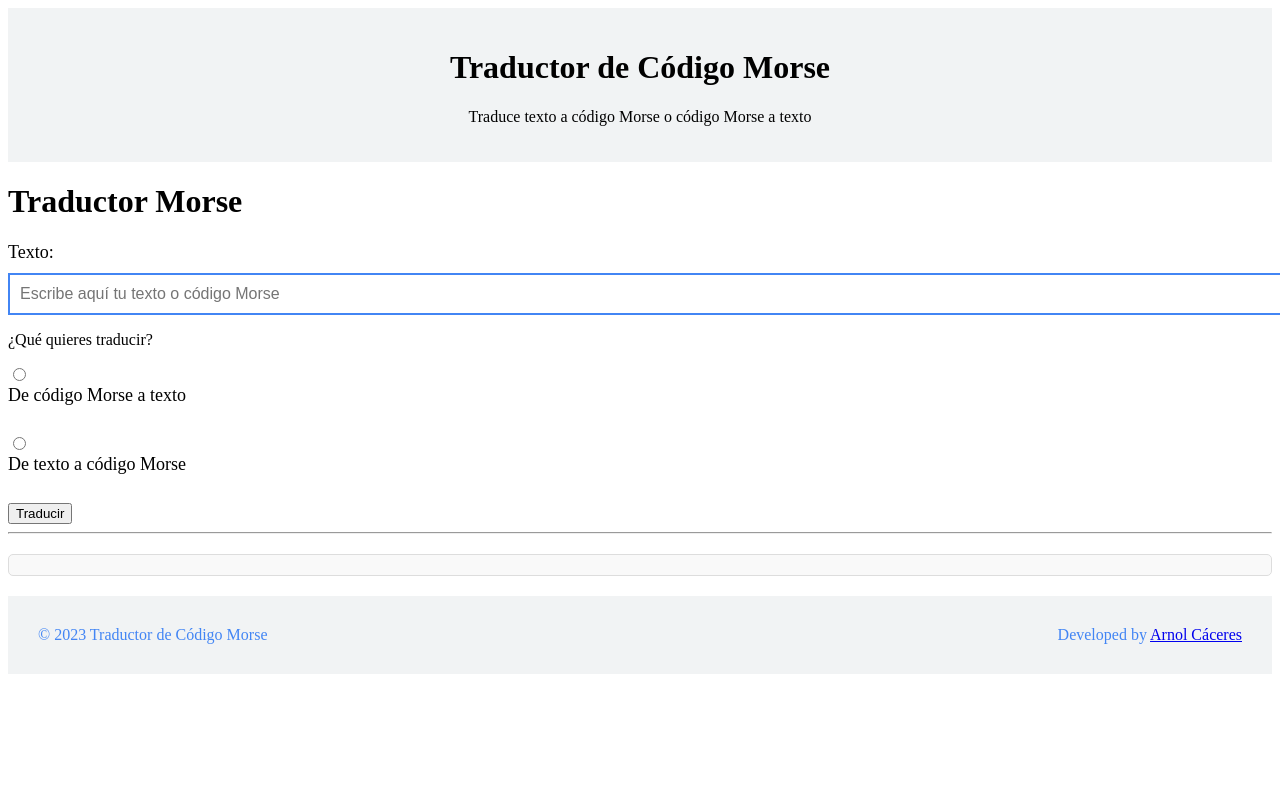
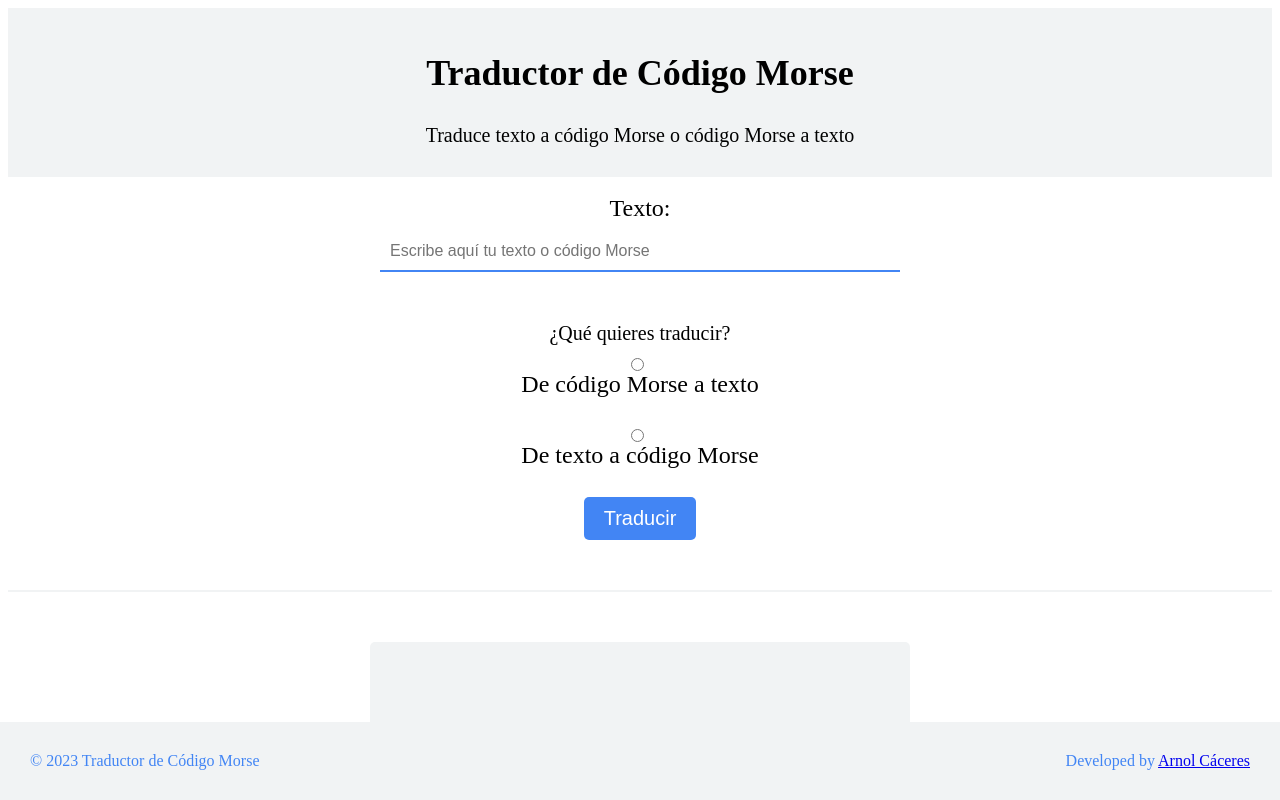
Before and after one commit to arnolcb/morseTranslator, a plain HTML site: page index.html in a window 1280 px wide. Drawn offline with nearby package versions, Linux system fonts and the light colour scheme.

Commit message:
2.0 version
Second functional version
New:
-Copy button
-Play button (no finish)

```diff
--- /dev/null
+++ b/assets/script.js
@@ -0,0 +1,125 @@
+// función para traducir el texto introducido
+function traducir() {
+  // obtener el texto introducido
+  var texto = document.getElementById("texto").value;
+  // obtener la opción de traducción seleccionada
+  var traduccion = document.querySelector(
+    'input[name="traduccion"]:checked'
+  ).value;
+  // variable para almacenar el resultado de la traducción
+  var resultado = "";
+  // traducción de Morse a texto
+  if (traduccion === "morse2texto") {
+    // tabla de caracteres Morse a texto
+    var morseATexto = {
+      ".-": "A",
+      "-...": "B",
+      "-.-.": "C",
+      "-..": "D",
+      ".": "E",
+      "..-.": "F",
+      "--.": "G",
+      "....": "H",
+      "..": "I",
+      ".---": "J",
+      "-.-": "K",
+      ".-..": "L",
+      "--": "M",
+      "-.": "N",
+      "---": "O",
+      ".--.": "P",
+      "--.-": "Q",
+      ".-.": "R",
+      "...": "S",
+      "-": "T",
+      "..-": "U",
+      "...-": "V",
+      ".--": "W",
+      "-..-": "X",
+      "-.--": "Y",
+      "--..": "Z",
+      "-----": "0",
+      ".----": "1",
+      "..---": "2",
+      "...--": "3",
+      "....-": "4",
+      ".....": "5",
+      "-....": "6",
+      "--...": "7",
+      "---..": "8",
+      "----.": "9",
+    };
+    // traducción de cada letra o número en el texto Morse
+    resultado = texto
+      .split(" ")
+      .map(function (codigo) {
+        return morseATexto[codigo];
+      })
+      .join("");
+  }
+  // traducción de texto a Morse
+  else if (traduccion === "texto2morse") {
+    // tabla de caracteres texto a Morse
+    var textoAMorse = {
+      A: ".-",
+      B: "-...",
+      C: "-.-.",
+      D: "-..",
+      E: ".",
+      F: "..-.",
+      G: "--.",
+      H: "....",
+      I: "..",
+      J: ".---",
+      K: "-.-",
+      L: ".-..",
+      M: "--",
+      N: "-.",
+      O: "---",
+      P: ".--.",
+      Q: "--.-",
+      R: ".-.",
+      S: "...",
+      T: "-",
+      U: "..-",
+      V: "...-",
+      W: ".--",
+      X: "-..-",
+      Y: "-.--",
+      Z: "--..",
+      0: "-----",
+      1: ".----",
+      2: "..---",
+      3: "...--",
+      4: "....-",
+      5: ".....",
+      6: "-....",
+      7: "--...",
+      8: "---..",
+      9: "----.",
+      " ": " ",
+    };
+    // traducción de cada letra en el texto
+    resultado = texto
+      .toUpperCase()
+      .split("")
+      .map(function (letra) {
+        return textoAMorse[letra] || " ";
+      })
+      .join(" ");
+  }
+  // mostrar el resultado de la traducción
+  document.getElementById("resultado").innerHTML = resultado;
+}
+
+//CODIGO PARA COPIAR Y ESCUCHAR EL RESULTADO
+function copiarResultado() {
+  const resultado = document.querySelector("#resultado").textContent;
+  navigator.clipboard.writeText(resultado).then(() => {
+    const btnCopiar = document.querySelector("#copiar");
+    btnCopiar.textContent = "Copiado ✔️";
+    setTimeout(() => {
+      btnCopiar.textContent = "Copiar";
+    }, 3000);
+  });
+}
--- a/assets/styles.css
+++ b/assets/styles.css
@@ -26,34 +26,134 @@ nav {
   }*/
 
   /* estilos para el formulario de traducción */
+  main {
+    max-width: 800px;
+    margin: auto;
+    padding: 20px;
+  }
+
+  h1 {
+    font-size: 36px;
+    text-align: center;
+    margin-bottom: 30px;
+  }
+
   form {
-    margin-top: 30px;
-    text-align: center;
+    display: flex;
+    flex-direction: column;
+    align-items: center;
+    margin-bottom: 50px;
   }
-  form label {
-    display: block;
-    font-size: 18px;
+
+  label {
+    font-size: 24px;
     margin-bottom: 10px;
   }
-  form input[type="text"] {
-    border: 2px solid #4285F4;
+
+  input[type="text"] {
+    padding: 10px;
     font-size: 16px;
-    padding: 10px;
+    border: none;
+    border-bottom: 2px solid #4285F4;
+    margin-bottom: 30px;
     width: 100%;
+    max-width: 500px;
+  }
+
+  p {
+    font-size: 20px;
+    margin-bottom: 10px;
+  }
+
+  input[type="radio"] {
+    margin-right: 10px;
+  }
+
+  button[type="button"] {
+    background-color: #4285F4;
+    color: #fff;
+    padding: 10px 20px;
+    border: none;
+    border-radius: 5px;
+    font-size: 20px;
+    cursor: pointer;
+    transition: background-color 0.3s ease;
+  }
+
+  button[type="button"]:hover {
+    background-color: #2C6BB1;
+  }
+
+  hr {
+    margin: 50px 0;
+    border: none;
+    border-top: 2px solid #F1F3F4;
+  }
+
+
+  #resultado-container {
+    display: flex;
+    flex-direction: column;
+    align-items: center;
   }
 
   #resultado {
-    margin-top: 20px;
-    padding: 10px;
-    background-color: #f9f9f9;
-    border: 1px solid #ddd;
+    background-color: #F1F3F4;
+    padding: 20px;
+    margin-bottom: 20px;
+    border-radius: 5px;
+    width: 100%;
+    max-width: 500px;
+    min-height: 50px;
+    display: flex;
+    align-items: center;
+    justify-content: center;
+    flex-wrap: wrap;
+    font-size: 20px;
+    color: #4285F4;
+  }
+
+  #botones-resultado {
+    display: flex;
+    justify-content: flex-end;
+    width: 100%;
+    max-width: 500px;
+  }
+
+  #copiar, #reproducir {
+    background-color: #fff;
+    color: #4285F4;
+    padding: 5px 10px;
+    border: 1px solid #4285F4;
     border-radius: 5px;
     font-size: 16px;
-    line-height: 1.5;
+    margin-left: 10px;
+    cursor: pointer;
+    transition: background-color 0.3s ease;
+  }
+
+  #copiar:hover, #reproducir:hover {
+    background-color: #4285F4;
+    color: #fff;
+  }
+
+  #copiar.copiado {
+    background-color: #2ECC71;
+    border-color: #2ECC71;
+    color: #fff;
+  }
+
+  #copiar.copiado:hover {
+    background-color: #27AE60;
+    border-color: #27AE60;
   }
 
   /* estilos para el pie de página */
   footer{
+    position: fixed;
+    bottom: 0;
+    left: 0;
+    right: 0;
     margin-top: 20px;
     background-color: #F1F3F4;
     color: #4285F4;
--- a/index.html
+++ b/index.html
@@ -2,124 +2,10 @@
 <html>
   <meta charset="utf-8" />
   <meta name="viewport" content="width=device-width, initial-scale=1.0" />
-  <script>
-    // función para traducir el texto introducido
-    function traducir() {
-      // obtener el texto introducido
-      var texto = document.getElementById("texto").value;
-      // obtener la opción de traducción seleccionada
-      var traduccion = document.querySelector(
-        'input[name="traduccion"]:checked'
-      ).value;
-      // variable para almacenar el resultado de la traducción
-      var resultado = "";
-      // traducción de Morse a texto
-      if (traduccion === "morse2texto") {
-        // tabla de caracteres Morse a texto
-        var morseATexto = {
-          ".-": "A",
-          "-...": "B",
-          "-.-.": "C",
-          "-..": "D",
-          ".": "E",
-          "..-.": "F",
-          "--.": "G",
-          "....": "H",
-          "..": "I",
-          ".---": "J",
-          "-.-": "K",
-          ".-..": "L",
-          "--": "M",
-          "-.": "N",
-          "---": "O",
-          ".--.": "P",
-          "--.-": "Q",
-          ".-.": "R",
-          "...": "S",
-          "-": "T",
-          "..-": "U",
-          "...-": "V",
-          ".--": "W",
-          "-..-": "X",
-          "-.--": "Y",
-          "--..": "Z",
-          "-----": "0",
-          ".----": "1",
-          "..---": "2",
-          "...--": "3",
-          "....-": "4",
-          ".....": "5",
-          "-....": "6",
-          "--...": "7",
-          "---..": "8",
-          "----.": "9",
-        };
-        // traducción de cada letra o número en el texto Morse
-        resultado = texto
-          .split(" ")
-          .map(function (codigo) {
-            return morseATexto[codigo];
-          })
-          .join("");
-      }
-      // traducción de texto a Morse
-      else if (traduccion === "texto2morse") {
-        // tabla de caracteres texto a Morse
-        var textoAMorse = {
-          A: ".-",
-          B: "-...",
-          C: "-.-.",
-          D: "-..",
-          E: ".",
-          F: "..-.",
-          G: "--.",
-          H: "....",
-          I: "..",
-          J: ".---",
-          K: "-.-",
-          L: ".-..",
-          M: "--",
-          N: "-.",
-          O: "---",
-          P: ".--.",
-          Q: "--.-",
-          R: ".-.",
-          S: "...",
-          T: "-",
-          U: "..-",
-          V: "...-",
-          W: ".--",
-          X: "-..-",
-          Y: "-.--",
-          Z: "--..",
-          0: "-----",
-          1: ".----",
-          2: "..---",
-          3: "...--",
-          4: "....-",
-          5: ".....",
-          6: "-....",
-          7: "--...",
-          8: "---..",
-          9: "----.",
-        };
-        // traducción de cada letra en el texto
-        resultado = texto
-          .toUpperCase()
-          .split("")
-          .map(function (letra) {
-            return textoAMorse[letra] || " ";
-          })
-          .join(" ");
-      }
-      // mostrar el resultado de la traducción
-      document.getElementById("resultado").innerHTML = resultado;
-    }
-  </script>
+  <script src="https://cdn.jsdelivr.net/npm/tone/build/Tone.js"></script>
+  <link rel="shortcut icon" href="assets/img/traductor.ico"/>
   <!--Agregar los archivos de assets-->
   <link rel="stylesheet" href="assets/styles.css" />
-  <script src="assets/scripts.js"></script>
-  <head>
     <title>Morse traductor</title>
     <body>
       <!--Contenido-->
@@ -130,7 +16,7 @@
         <p>Traduce texto a código Morse o código Morse a texto</p>
       </header>
       <main>
-        <h1>Traductor Morse</h1>
+        <br>
         <form method="POST" action="#">
           <label for="texto">Texto:</label>
           <input
@@ -159,12 +45,18 @@
           </button>
         </form>
         <hr />
-        <div id="resultado"></div>
+        <div id="resultado-container">
+          <div id="resultado"></div>
+          <div id="botones-resultado">
+            <button id="copiar" onclick="copiarResultado()">Copiar</button>
+            <button id="reproducir" onclick="reproducirResultado()" disabled>Reproducir</button>
+          </div>
+        </div>
       </main>
       <footer>
         <p>&copy; 2023 Traductor de Código Morse</p>
-        <p> Developed by <a href="https://github.com/arnolcb">Arnol Cáceres</a></li> </p>
+        <p> Developed by <a href="https://github.com/arnolcb" target="_blank">Arnol Cáceres</a></li> </p>
       </footer>
     </body>
-  </head>
+    <script src="assets/script.js"></script>
 </html>
```
Also changed, not shown: assets/img/traductor.ico (added).
